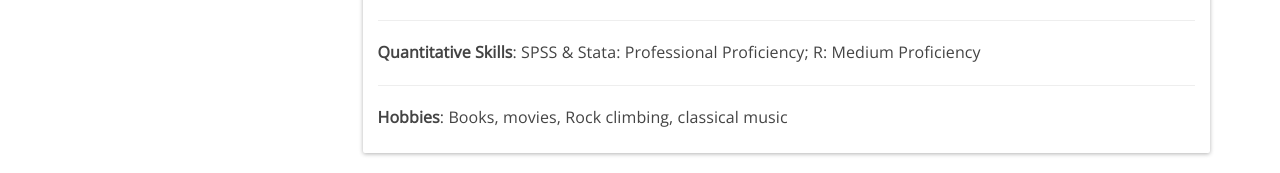
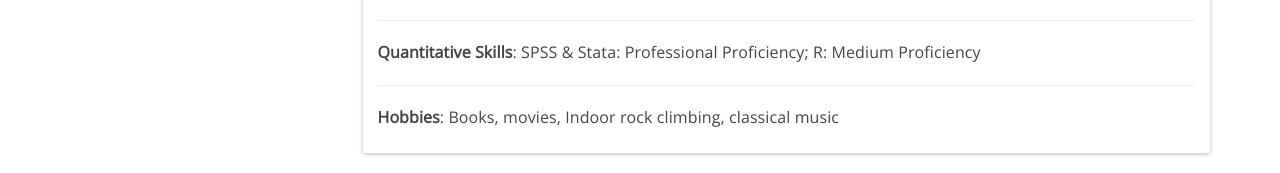
Before and after one commit to CeciliaZhang/-CeciliaZhang-.github-io, a Jekyll site: the page built from index.html, in a window 1280 px wide and 900 px high, scrolled down 1177 px. Shown: the part 724-897 px from the top of the window. Built offline with Jekyll 4.4.1, drawn with Linux system fonts in a browser that asks for light colours; nearby versions of some CDN libraries.

Commit message:
Update skills.html

```diff
--- a/_includes/skills.html
+++ b/_includes/skills.html
@@ -7,6 +7,6 @@
         <hr/>
         <h5><b>Quantitative Skills</b>: SPSS & Stata: Professional Proficiency; R: Medium Proficiency</h5>
         <hr/>
-        <h5><b>Hobbies</b>: Books, movies, Rock climbing, classical music</h5>
+        <h5><b>Hobbies</b>: Books, movies, Indoor rock climbing, classical music</h5>
     </div>
 </div>
```
